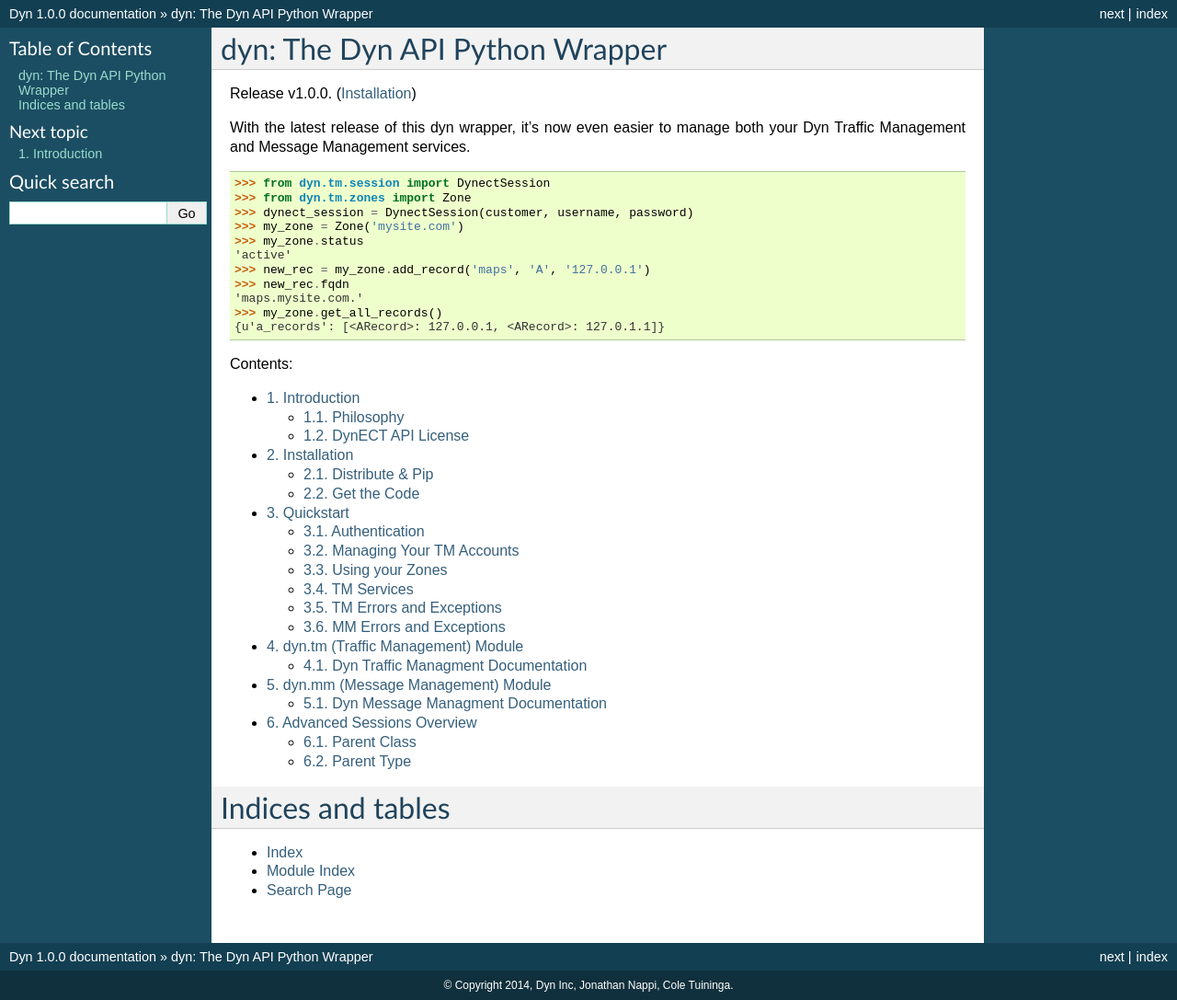
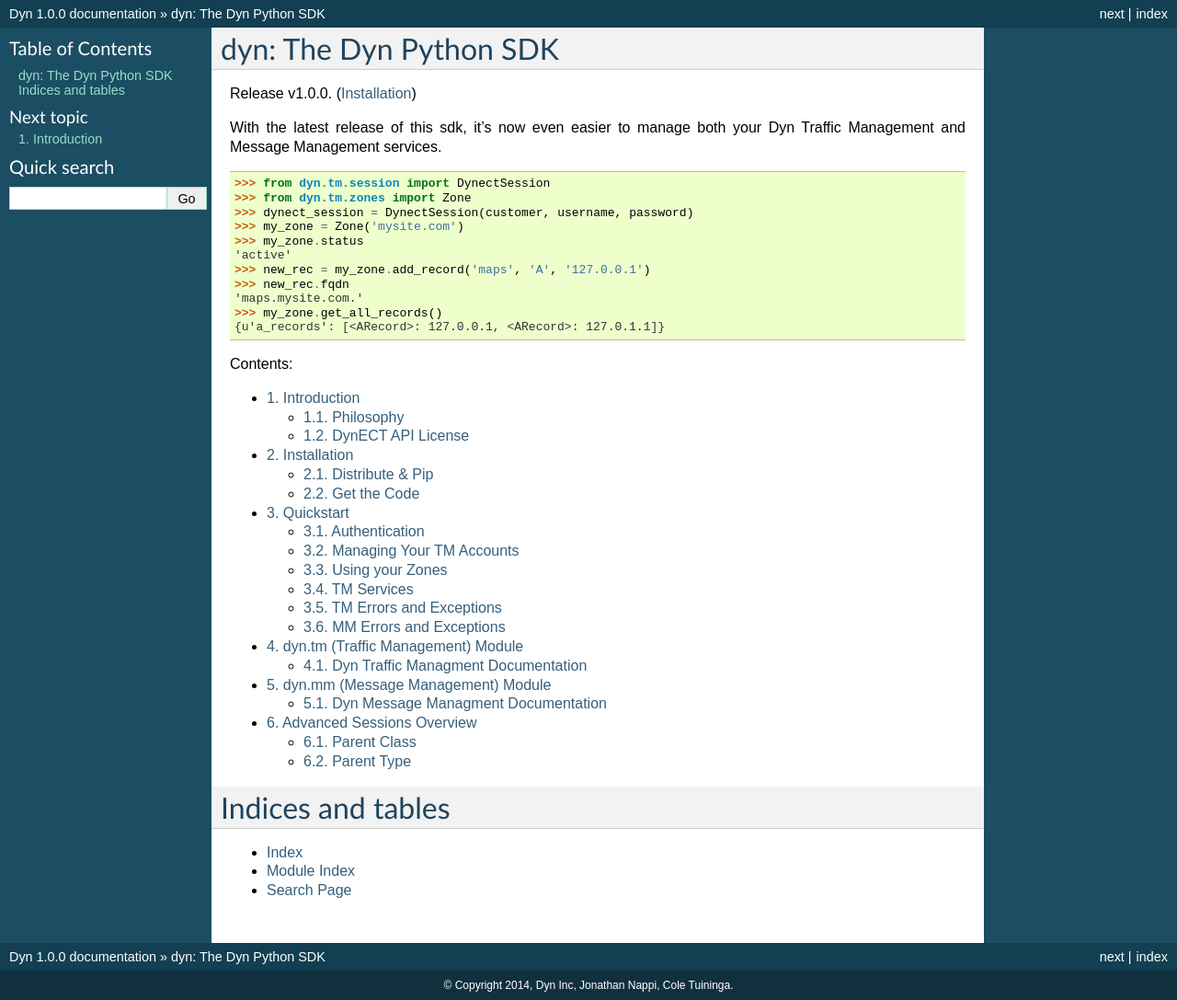
Before and after one commit to dyninc/dyn-python, a Sphinx documentation site: the page built from docs/index.rst, in a window 1280 px wide. Shown: the whole page at 92% size. Built offline with Sphinx 7.4.7, drawn with Linux system fonts in a browser that asks for light colours; pages that are not in the unit, such as notebooks, are missing from menus.

Commit message:
Updating docs.

```diff
--- a/docs/index.rst
+++ b/docs/index.rst
@@ -4,13 +4,13 @@
    contain the root `toctree` directive.
 
 
-dyn: The Dyn API Python Wrapper
-===============================
+dyn: The Dyn Python SDK
+=======================
 
 Release v\ |version|. (:ref:`Installation <install>`)
 
-With the latest release of this dyn wrapper, it's now even easier to manage
-both your Dyn Traffic Management and Message Management services.
+With the latest release of this sdk, it's now even easier to manage both your
+Dyn Traffic Management and Message Management services.
 
 ::
 
```
